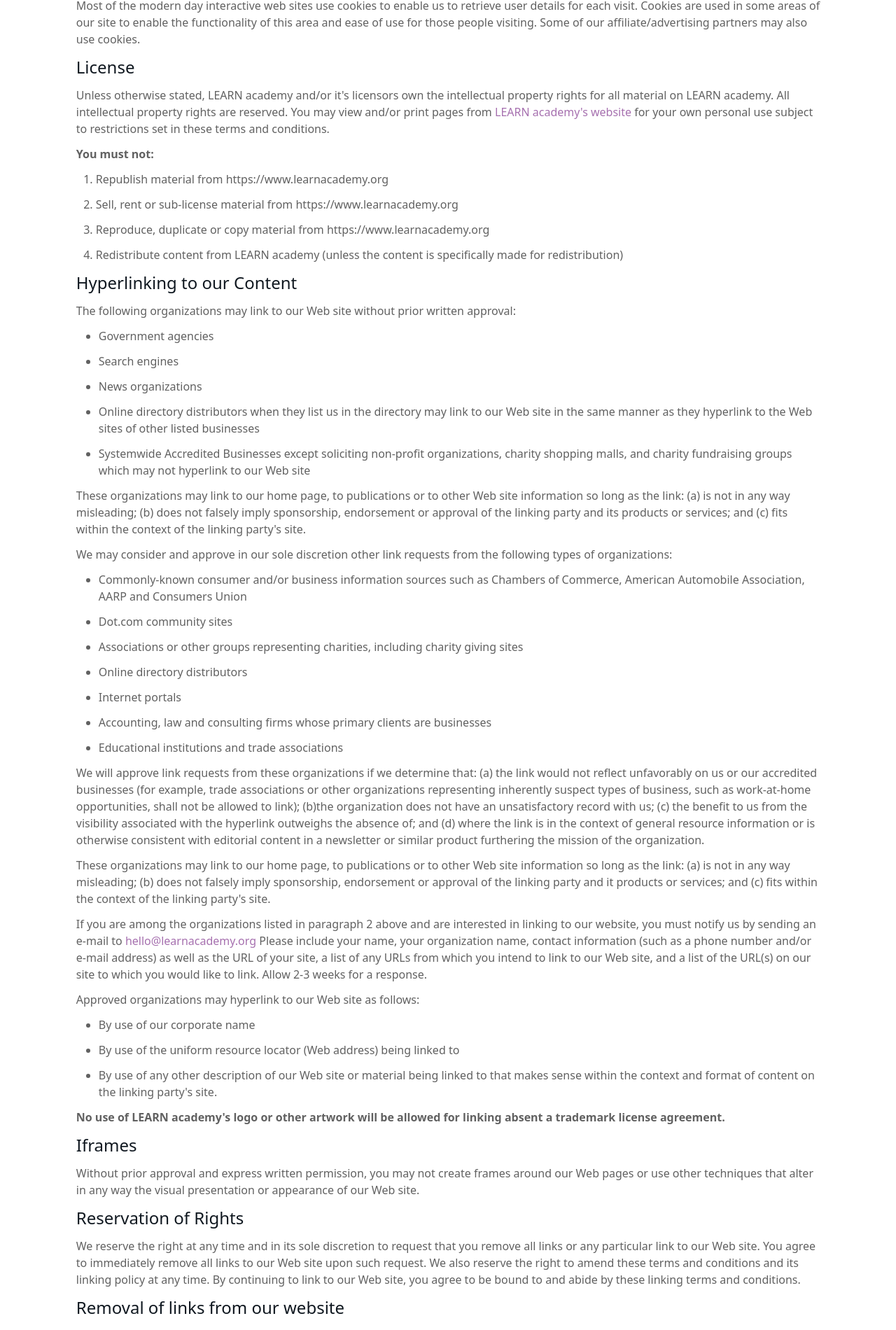
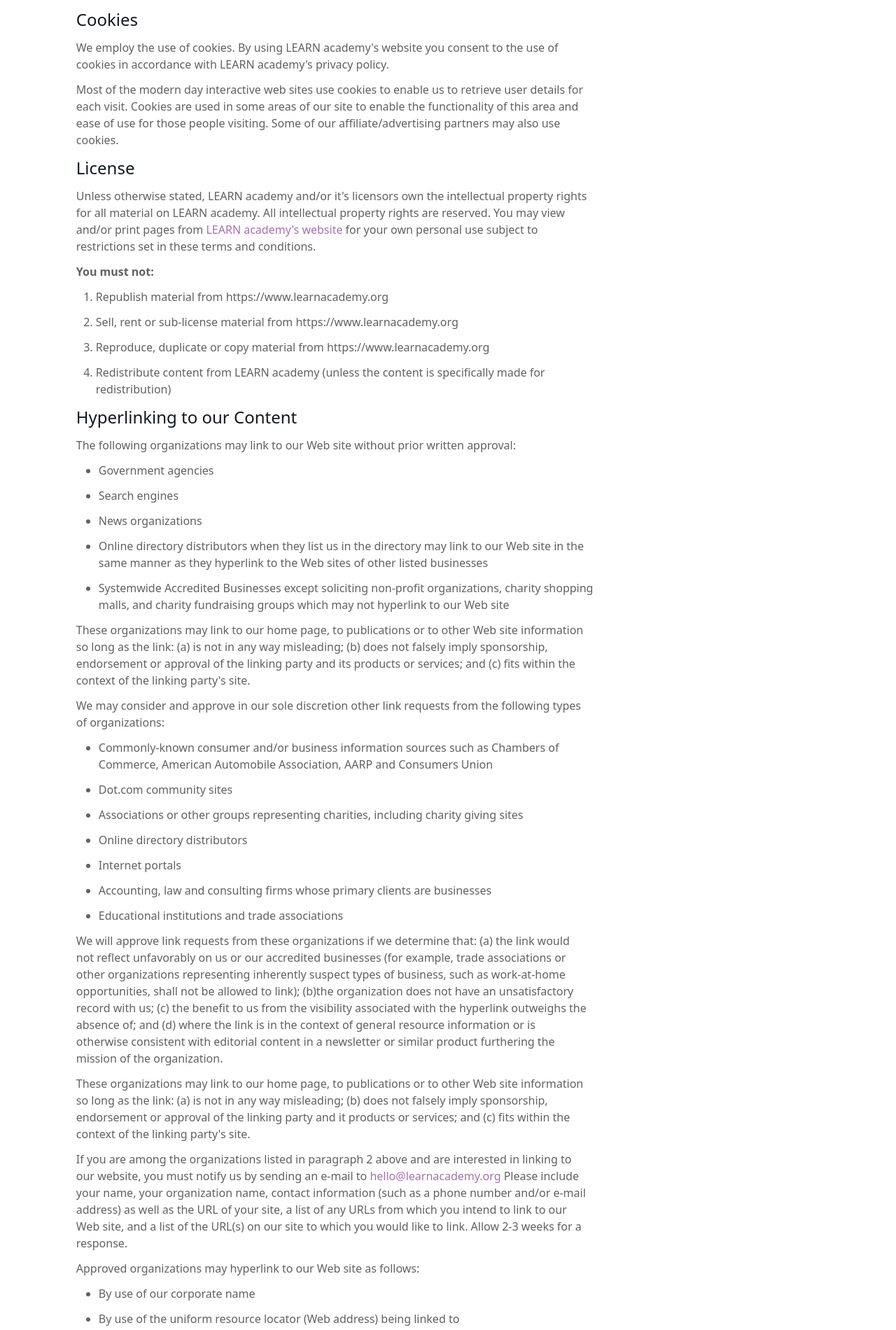
Before and after one commit to LEARNAcademy/student-application, a React (Create React App) app: page /termsofuse in a window 1280 px wide. Shown: the part 835-2735 px from the top of the page at 70% size. Built offline with nearby package versions, Linux system fonts and the light colour scheme; a web font is replaced by a local one.

Commit message:
:lipstick: configured paragraphs to max width 80 character

```diff
--- a/src/pages/AboutUs/AboutUs.js
+++ b/src/pages/AboutUs/AboutUs.js
@@ -7,7 +7,7 @@ const AboutUs = () => {
         <h1 className="mt-4 mb-12 text-4xl font-semibold text-learnblack">
           About Us
         </h1>
-        <p className="my-3 w-full  text-[#616161]">
+        <p className="my-3  text-[#616161] max-w-readable">
           With equal access to knowledge and career development, LEARN academy is teaching a new generation of daring and diverse students to be compassionate, curious and professional web developers. (Lorem ipsum dolor sit amet, consectetur adipiscing elit, sed do eiusmod tempor incididunt ut labore et dolore magna aliqua. Ut enim ad minim veniam, quis nostrud exercitation ullamco laboris nisi ut aliquip ex ea commodo consequat. Duis aute irure dolor in reprehenderit in voluptate velit esse cillum dolore eu fugiat nulla pariatur. Excepteur sint occaecat cupidatat non proident, sunt in culpa qui officia deserunt mollit anim id est laborum.)
         </p>
       </div>
--- a/src/pages/TermsOfUse/TermsOfUse.js
+++ b/src/pages/TermsOfUse/TermsOfUse.js
@@ -7,14 +7,14 @@ const TermsOfUse = () => {
         <h1 className="mt-4 mb-12 text-4xl font-semibold text-learnblack">
           Terms & Conditions
         </h1>
-        <h2 className="text-2xl text-learnblack">Welcome to LEARN academy</h2>
-        <p className="my-3">
+        <h2 className="text-2xl text-learnblack max-w-readable">Welcome to LEARN academy</h2>
+        <p className="my-3 max-w-readable">
           These terms and conditions outline the rules and regulations for the
           use of LEARN academy&apos;s Website.
         </p>
-        <p className="my-3">LEARN academy is located at:</p>
+        <p className="my-3 max-w-readable">LEARN academy is located at:</p>
         <address>2986 Ivy Street, San Diego, CA 92104</address>
-        <p className="my-3">
+        <p className="my-3 max-w-readable">
           <a
             className="text-learnpurple hover:text-learngreen active:text-learngreen"
             href="tel:619-789-6537"
@@ -22,13 +22,13 @@ const TermsOfUse = () => {
             (619)-789-6537
           </a>
         </p>
-        <p className="my-3">
+        <p className="my-3 max-w-readable">
           By accessing this website we assume you accept these terms and
           conditions in full. Do not continue to use LEARN academy&apos;s
           website if you do not accept all of the terms and conditions stated on
           this page.
         </p>
-        <p className="my-3">
+        <p className="my-3 max-w-readable">
           The following terminology applies to these Terms and Conditions,
           Privacy Statement and Disclaimer Notice and any or all Agreements:
           &apos;Client&apos;, &apos;You&apos; and &apos;Your&apos; refers to
@@ -48,21 +48,21 @@ const TermsOfUse = () => {
           plural, capitalization and/or he/she or they, are taken as
           interchangeable and therefore as referring to same.
         </p>
-        <h2 className="text-2xl text-learnblack">Cookies</h2>
-        <p className="my-3">
+        <h2 className="text-2xl text-learnblack max-w-readable">Cookies</h2>
+        <p className="my-3 max-w-readable">
           We employ the use of cookies. By using LEARN academy&apos;s website
           you consent to the use of cookies in accordance with LEARN
           academy&apos;s privacy policy.
         </p>
-        <p className="my-3">
+        <p className="my-3 max-w-readable">
           Most of the modern day interactive web sites use cookies to enable us
           to retrieve user details for each visit. Cookies are used in some
           areas of our site to enable the functionality of this area and ease of
           use for those people visiting. Some of our affiliate/advertising
           partners may also use cookies.
         </p>
-        <h2 className="text-2xl text-learnblack">License</h2>
-        <p className="my-3">
+        <h2 className="text-2xl text-learnblack max-w-readable">License</h2>
+        <p className="my-3 max-w-readable">
           Unless otherwise stated, LEARN academy and/or it&apos;s licensors own
           the intellectual property rights for all material on LEARN academy.
           All intellectual property rights are reserved. You may view and/or
@@ -78,47 +78,47 @@ const TermsOfUse = () => {
           for your own personal use subject to restrictions set in these terms
           and conditions.
         </p>
-        <p className="my-3 font-bold">You must not:</p>
+        <p className="my-3 font-bold max-w-readable">You must not:</p>
         <ol className="ml-7 list-decimal">
-          <li className="my-3">
+          <li className="my-3 max-w-readable">
             Republish material from https://www.learnacademy.org
           </li>
-          <li className="my-3">
+          <li className="my-3 max-w-readable">
             Sell, rent or sub-license material from https://www.learnacademy.org
           </li>
-          <li className="my-3">
+          <li className="my-3 max-w-readable">
             Reproduce, duplicate or copy material from
             https://www.learnacademy.org
           </li>
-          <li className="my-3">
+          <li className="my-3 max-w-readable">
             Redistribute content from LEARN academy (unless the content is
             specifically made for redistribution)
           </li>
         </ol>
-        <h2 className="text-2xl text-learnblack">
+        <h2 className="text-2xl text-learnblack max-w-readable">
           Hyperlinking to our Content
         </h2>
-        <p className="my-3">
+        <p className="my-3 max-w-readable">
           The following organizations may link to our Web site without prior
           written approval:
         </p>
-        <ol className="ml-8 list-disc">
-          <li className="my-3">Government agencies</li>
-          <li className="my-3">Search engines</li>
-          <li className="my-3">News organizations</li>
-          <li className="my-3">
+        <ol className="ml-8 list-disc max-w-readable">
+          <li className="my-3 max-w-readable">Government agencies</li>
+          <li className="my-3 max-w-readable">Search engines</li>
+          <li className="my-3 max-w-readable">News organizations</li>
+          <li className="my-3 max-w-readable">
             Online directory distributors when they list us in the directory may
             link to our Web site in the same manner as they hyperlink to the Web
             sites of other listed businesses
           </li>
-          <li className="my-3">
+          <li className="my-3 max-w-readable">
             Systemwide Accredited Businesses except soliciting non-profit
             organizations, charity shopping malls, and charity fundraising
             groups which may not hyperlink to our Web site
           </li>
         </ol>
         <ol start="2">
-          <li className="my-3">
+          <li className="my-3 max-w-readable">
             These organizations may link to our home page, to publications or to
             other Web site information so long as the link: (a) is not in any
             way misleading; (b) does not falsely imply sponsorship, endorsement
@@ -126,32 +126,32 @@ const TermsOfUse = () => {
             (c) fits within the context of the linking party&apos;s site.
           </li>
         </ol>
-        <p className="my-3">
+        <p className="my-3 max-w-readable">
           We may consider and approve in our sole discretion other link requests
           from the following types of organizations:
         </p>
-        <ol className="ml-8 list-disc">
-          <li className="my-3">
+        <ol className="ml-8 list-disc max-w-readable">
+          <li className="my-3 max-w-readable">
             Commonly-known consumer and/or business information sources such as
             Chambers of Commerce, American Automobile Association, AARP and
             Consumers Union
           </li>
-          <li className="my-3">Dot.com community sites</li>
-          <li className="my-3">
+          <li className="my-3 max-w-readable">Dot.com community sites</li>
+          <li className="my-3 max-w-readable">
             Associations or other groups representing charities, including
             charity giving sites
           </li>
-          <li className="my-3">Online directory distributors</li>
-          <li className="my-3">Internet portals</li>
-          <li className="my-3">
+          <li className="my-3 max-w-readable">Online directory distributors</li>
+          <li className="my-3 max-w-readable">Internet portals</li>
+          <li className="my-3 max-w-readable">
             Accounting, law and consulting firms whose primary clients are
             businesses
           </li>
-          <li className="my-3">
+          <li className="my-3 max-w-readable">
             Educational institutions and trade associations
           </li>
         </ol>
-        <p className="my-3">
+        <p className="my-3 max-w-readable">
           We will approve link requests from these organizations if we determine
           that: (a) the link would not reflect unfavorably on us or our
           accredited businesses (for example, trade associations or other
@@ -164,19 +164,19 @@ const TermsOfUse = () => {
           content in a newsletter or similar product furthering the mission of
           the organization.
         </p>
-        <p className="my-3">
+        <p className="my-3 max-w-readable">
           These organizations may link to our home page, to publications or to
           other Web site information so long as the link: (a) is not in any way
           misleading; (b) does not falsely imply sponsorship, endorsement or
           approval of the linking party and it products or services; and (c)
           fits within the context of the linking party&apos;s site.
         </p>
-        <p className="my-3">
+        <p className="my-3 max-w-readable">
           If you are among the organizations listed in paragraph 2 above and are
           interested in linking to our website, you must notify us by sending an
           e-mail to{" "}
           <a
-            className="text-learnpurple hover:text-learngreen active:text-learngreen"
+            className="text-learnpurple hover:text-learngreen active:text-learngreen max-w-readable"
             href="mailto:hello@learnacademy.org"
           >
             hello@learnacademy.org
@@ -187,32 +187,32 @@ const TermsOfUse = () => {
           site, and a list of the URL(s) on our site to which you would like to
           link. Allow 2-3 weeks for a response.
         </p>
-        <p className="my-3">
+        <p className="my-3 max-w-readable">
           Approved organizations may hyperlink to our Web site as follows:
         </p>
-        <ol className="ml-8 list-disc">
-          <li className="my-3">By use of our corporate name</li>
-          <li className="my-3">
+        <ol className="ml-8 list-disc max-w-readable">
+          <li className="my-3 max-w-readable">By use of our corporate name</li>
+          <li className="my-3 max-w-readable">
             By use of the uniform resource locator (Web address) being linked to
           </li>
-          <li className="my-3">
+          <li className="my-3 max-w-readable">
             By use of any other description of our Web site or material being
             linked to that makes sense within the context and format of content
             on the linking party&apos;s site.
           </li>
         </ol>
-        <p className="my-3 font-bold">
+        <p className="my-3 font-bold max-w-readable">
           No use of LEARN academy&apos;s logo or other artwork will be allowed
           for linking absent a trademark license agreement.
         </p>
-        <h2 className="text-2xl text-learnblack">Iframes</h2>
-        <p className="my-3">
+        <h2 className="text-2xl text-learnblack max-w-readable">Iframes</h2>
+        <p className="my-3 max-w-readable">
           Without prior approval and express written permission, you may not
           create frames around our Web pages or use other techniques that alter
           in any way the visual presentation or appearance of our Web site.
         </p>
-        <h2 className="text-2xl text-learnblack">Reservation of Rights</h2>
-        <p className="my-3">
+        <h2 className="text-2xl text-learnblack max-w-readable">Reservation of Rights</h2>
+        <p className="my-3 max-w-readable">
           We reserve the right at any time and in its sole discretion to request
           that you remove all links or any particular link to our Web site. You
           agree to immediately remove all links to our Web site upon such
@@ -221,23 +221,23 @@ const TermsOfUse = () => {
           site, you agree to be bound to and abide by these linking terms and
           conditions.
         </p>
-        <h2 className="text-2xl text-learnblack">
+        <h2 className="text-2xl text-learnblack max-w-readable">
           Removal of links from our website
         </h2>
-        <p className="my-3">
+        <p className="my-3 max-w-readable">
           If you find any link on our Web site or any linked web site
           objectionable for any reason, you may contact us about this. We will
           consider requests to remove links but will have no obligation to do so
           or to respond directly to you.
         </p>
-        <p className="my-3">
+        <p className="my-3 max-w-readable">
           Whilst we endeavor to ensure that the information on this website is
           correct, we do not warrant its completeness or accuracy; nor do we
           commit to ensuring that the website remains available or that the
           material on the website is kept up to date.
         </p>
-        <h2 className="text-2xl text-learnblack">Content Liability</h2>
-        <p className="my-3">
+        <h2 className="text-2xl text-learnblack max-w-readable">Content Liability</h2>
+        <p className="my-3 max-w-readable">
           We shall have no responsibility or liability for any content appearing
           on your Web site. You agree to indemnify and defend us against all
           claims arising out of or based upon your Website. No link(s) may
@@ -246,8 +246,8 @@ const TermsOfUse = () => {
           criminal, or which infringes, otherwise violates, or advocates the
           infringement or other violation of, any third party rights.
         </p>
-        <h2 className="text-2xl text-learnblack">Disclaimer</h2>
-        <p className="my-3">
+        <h2 className="text-2xl text-learnblack max-w-readable">Disclaimer</h2>
+        <p className="my-3 max-w-readable">
           To the maximum extent permitted by applicable law, we exclude all
           representations, warranties, and conditions relating to our website
           and the use of this website (including, without limitation, any
@@ -255,25 +255,25 @@ const TermsOfUse = () => {
           for purpose and/or the use of reasonable care and skill). Nothing in
           this disclaimer will:
         </p>
-        <ol className="ml-8 list-disc">
-          <li className="my-3">
+        <ol className="ml-8 list-disc max-w-readable">
+          <li className="my-3 max-w-readable">
             Limit or exclude our or your liability for death or personal injury
             resulting from negligence
           </li>
-          <li className="my-3">
+          <li className="my-3 max-w-readable">
             Limit or exclude our or your liability for fraud or fraudulent
             misrepresentation
           </li>
-          <li className="my-3">
+          <li className="my-3 max-w-readable">
             Limit any of our or your liabilities in any way that is not
             permitted under applicable law
           </li>
-          <li className="my-3">
+          <li className="my-3 max-w-readable">
             Exclude any of our or your liabilities that may not be excluded
             under applicable law.
           </li>
         </ol>
-        <p className="my-3">
+        <p className="my-3 max-w-readable">
           The limitations and exclusions of liability set out in this Section
           and elsewhere in this disclaimer: (a) are subject to the preceding
           paragraph; and (b) govern all liabilities arising under the disclaimer
@@ -281,7 +281,7 @@ const TermsOfUse = () => {
           liabilities arising in contract, in tort (including negligence) and
           for breach of statutory duty.
         </p>
-        <p className="my-3">
+        <p className="my-3 max-w-readable">
           To the extent that the website and the information and services on the
           website are provided free of charge, we will not be liable for any
           loss or damage of any nature.
--- a/tailwind.config.js
+++ b/tailwind.config.js
@@ -26,6 +26,9 @@ module.exports = {
       },
       fontFamily: {
         gesta: ["Gesta"]
+      },
+      maxWidth: {
+        "readable": "80ch"
       }
     }
   },
```
Also changed, not shown: src/pages/CodeOfConduct/CodeOfConduct.js (+28 -28 lines), src/pages/PrivacyPolicy/PrivacyPolicy.js (+25 -25 lines).
